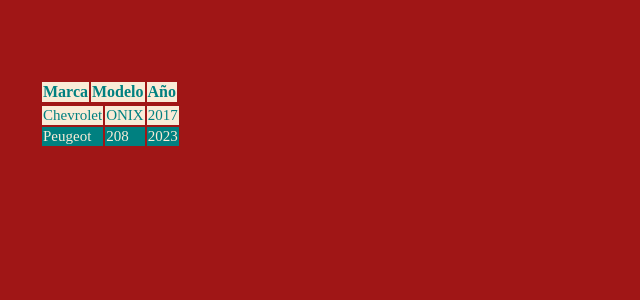
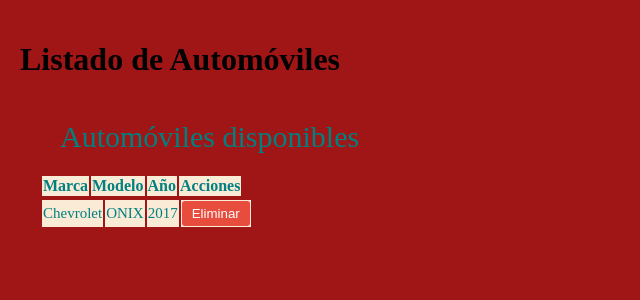
Before and after one commit to giferdel/ProyectoSDM, a Django app: page /operacion/automoviles/ in a window 1280 px wide. Shown: the top 300 px of the page, without its empty margins (0-640 px from the left). Run offline with Django 5.2, Linux system fonts and the light colour scheme; data comes from the database, SQL or seed files in the repository; both versions use the stored data as it was after the commit.

Commit message:
eliminar

```diff
--- a/operacion/models.py
+++ b/operacion/models.py
@@ -32,6 +32,8 @@ class Automovil(models.Model):
     numero_motor = models.CharField(max_length=30, unique=True)
     patente = models.CharField(max_length=10, unique=True)
     vtv = models.ForeignKey(Vtv, on_delete=models.RESTRICT)
+    visibilidad = models.BooleanField(default=True)  # Campo de visibilidad para ocultar automóviles eliminados
+
 
 
     def __str__(self):
--- a/operacion/static/style.css
+++ b/operacion/static/style.css
@@ -44,3 +44,17 @@ table{
         color: antiquewhite;
     }
 }
+
+
+.delete-btn {
+    background-color: #e74c3c;
+    color: white;
+    border: none;
+    padding: 5px 10px;
+    cursor: pointer;
+    border-radius: 3px;
+}
+
+.delete-btn:hover {
+    background-color: #c0392b;
+}
--- a/operacion/templates/automoviles.html
+++ b/operacion/templates/automoviles.html
@@ -9,13 +9,15 @@
     <title>Automóviles</title>
 </head>
 <body class="app">
+    <h1>Listado de Automóviles</h1>
     <table>
-        <caption>{{ marca }} {{ modelo }}</caption>
+        <caption>Automóviles disponibles</caption>
         <thead>
             <tr>
                 <th scope="col">Marca</th>
                 <th scope="col">Modelo</th>
                 <th scope="col">Año</th>
+                <th scope="col">Acciones</th>
             </tr>
         </thead>
         <tbody>
@@ -24,9 +26,20 @@
                 <td>{{ auto.marca }}</td>
                 <td>{{ auto.modelo }}</td>
                 <td>{{ auto.anio }}</td>
+                <td>
+                    {% if auto.id %}
+                    <form method="post" action="{% url 'eliminar_automovil' auto.id %}">
+                        {% csrf_token %}
+                        <button type="submit" class="delete-btn">Eliminar</button>
+                    </form>
+                    {% else %}
+                    <p>ID no válido</p>
+                    {% endif %}
+                </td>
             </tr>
             {% endfor %}
         </tbody>
+
     </table>
     <p>{{ caracteristica }}</p>
 </body>
--- a/operacion/urls.py
+++ b/operacion/urls.py
@@ -1,10 +1,16 @@
 from django.urls import path
 #from .views import mi_vista
 from .views import barra_navegacion, menu_automoviles, menu_clientes, home
+from .views import alta_automovil, eliminar_automovil
+
+
 
 urlpatterns = [
     path('home/', home),
     path('menu/', barra_navegacion),
-    path('automoviles/', menu_automoviles),
+    path('automoviles/', menu_automoviles,name='listado_automoviles'),
+    path('automoviles/alta/', alta_automovil, name='alta_automovil'),
+    path('automoviles/eliminar/<int:auto_id>/', eliminar_automovil, name='eliminar_automovil'),
+
     path('clientes/', menu_clientes)
 ]
--- a/operacion/views.py
+++ b/operacion/views.py
@@ -1,7 +1,7 @@
-from django.shortcuts import render
-#from django.http import HttpResponse
-#from django.template import Template , Context
 from .models import Automovil, ClienteParticular
+from django.shortcuts import render, redirect,get_object_or_404
+from .forms import AutomovilForm
+
 
 def home(request):
 
@@ -14,11 +14,14 @@ def barra_navegacion(request):
 
 def menu_automoviles(request):
     # Obtén todos los automóviles desde la base de datos
-    autos = Automovil.objects.all()
+#    autos = Automovil.objects.all()
+    autos = Automovil.objects.filter(visibilidad=True)  # Filtra los autos visibles
+
 
     # Crea una lista de diccionarios con los datos de los automóviles
     autos_data = [
         {
+            'id': auto.id,
             'marca': auto.marca,
             'modelo': auto.modelo,
             'anio': auto.anio,
@@ -51,9 +54,23 @@ def menu_clientes(request):
 
 
 
-#def mi_vista(request):
-#    contexto = {
-#        'mensaje': 'Este es un mensaje desde la vista.',
-#        'cantidad': '18'
-#    }
-#    return render(request, 'index.html', contexto)
+
+def alta_automovil(request):
+    if request.method == 'POST':
+        form = AutomovilForm(request.POST)
+        if form.is_valid():
+            form.save()  # Guarda el nuevo objeto Automovil
+            return redirect('listado_automoviles')  #
+    else:
+        form = AutomovilForm()
+
+    return render(request, 'alta_automovil.html', {'form': form})
+
+
+
+
+def eliminar_automovil(request, auto_id):
+    auto = get_object_or_404(Automovil, id=auto_id)
+    auto.visibilidad = False  # Cambia visibilidad a False
+    auto.save()  # Guarda el cambio en la base de datos
+    return redirect('listado_automoviles')  # Redirige a la lista después
```
Also changed, not shown: operacion/forms.py (added, +12 -0 lines), operacion/templates/alta_automovil.html (added, +16 -0 lines), db.sqlite3, operacion/migrations/0031_automovil_visibilidad.py (added).
